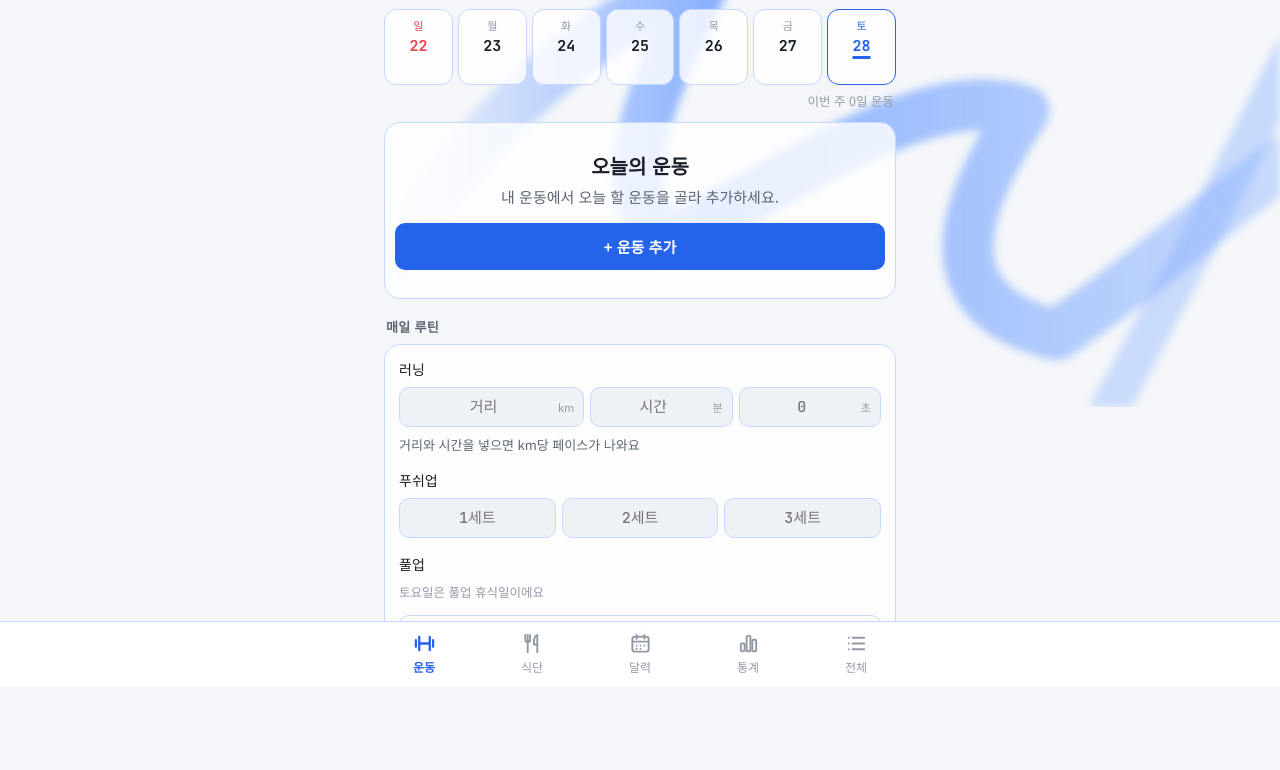
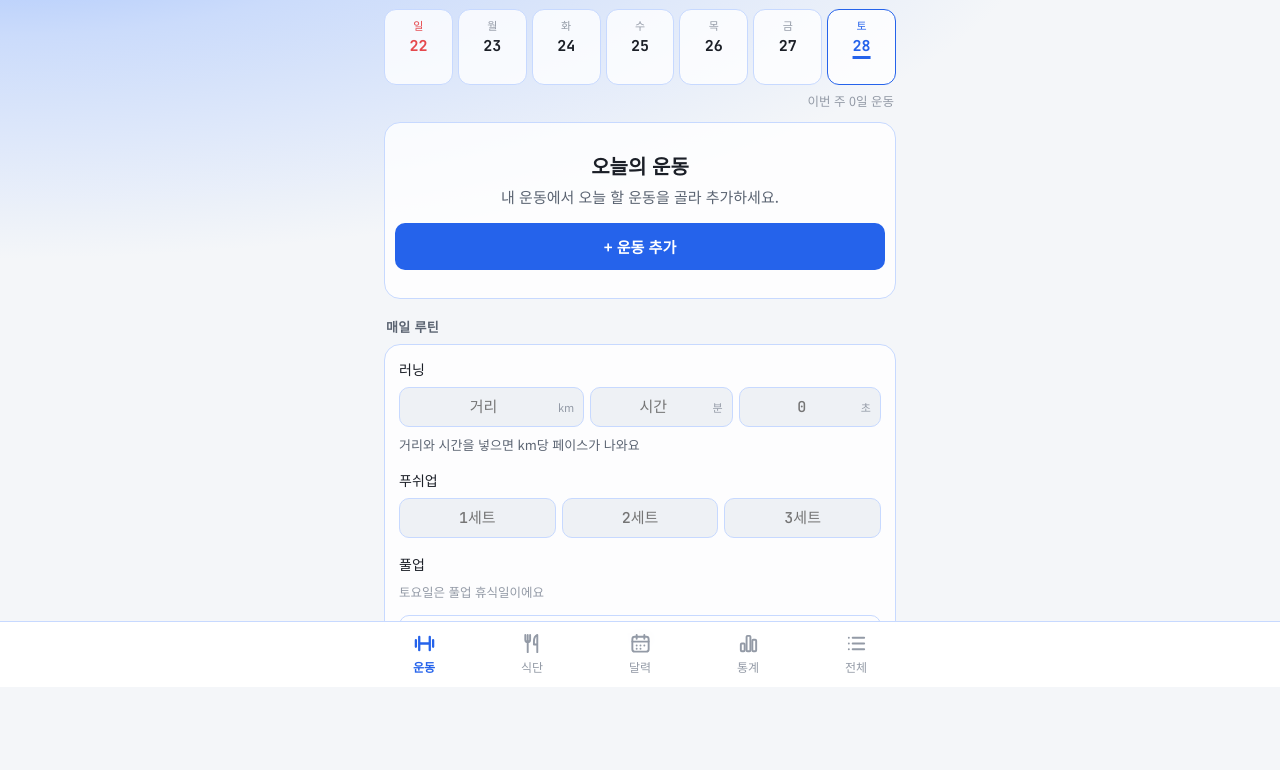
Before and after one commit to compopoo/mido, a plain HTML site: page index.html in a window 1280 px wide. Shown: the part 113-883 px from the top of the page. Drawn offline with Linux system fonts and the light colour scheme.

Commit message:
상단 배경: 물결 대신 왼쪽 위에서 퍼지는 햇빛 그라데이션
Co-Authored-By: Claude Opus 5.5 <noreply@anthropic.com>
Claude-Session: https://claude.ai/code/session_01RWE3yuQaBDvGzczAaa8CdR

```diff
--- a/index.html
+++ b/index.html
@@ -26,8 +26,7 @@
   html[data-page=today]{--wave:#7aa7ff;--line:#c7d9ff;--tint:#b9d0ff} html[data-page=diet]{--wave:#ff8fa3;--line:#ffc9d2;--tint:#ffbfcb} html[data-page=history]{--wave:#6fd39a;--line:#b9e5c9;--tint:#aee3c2} html[data-page=stats]{--wave:#a996ff;--line:#d6ccff;--tint:#cfc3ff} html[data-page=ex]{--wave:#ffb562;--line:#ffd9a8;--tint:#ffd49c}
   html,body{margin:0;background:var(--bg);forced-color-adjust:none;color:var(--text);font-family:"Noto Sans KR",system-ui,sans-serif;font-size:15px}
   button,input,select,textarea{font:inherit;color:inherit}
-  .deco{position:absolute;top:0;left:0;right:0;height:520px;overflow:hidden;pointer-events:none;z-index:0}
-  .deco svg{width:100%;height:100%;filter:blur(4px);opacity:.95} .deco stop{stop-color:var(--wave,#7aa7ff)} .deco path{fill:none;stroke-linecap:round;stroke-linejoin:round}
+  .deco{position:absolute;top:0;left:0;right:0;height:62vh;min-height:380px;pointer-events:none;z-index:0;background:radial-gradient(ellipse 110% 100% at 0% 0%, var(--wave,#7aa7ff) 0%, color-mix(in srgb, var(--wave,#7aa7ff) 45%, transparent) 30%, transparent 75%);opacity:.75}
   .app{position:relative;z-index:1;max-width:540px;margin:0 auto;padding:calc(14px + env(safe-area-inset-top)) 14px 150px;min-height:100vh}
   .gear{position:relative;width:38px;height:38px;border-radius:11px;background:var(--card);border:1px solid var(--line);font-size:18px;color:var(--sub);cursor:pointer;display:grid;place-items:center}
   .gear.on{border-color:var(--acc);color:var(--acc)}
@@ -250,13 +249,7 @@
 </style>
 </head>
 <body>
-<div class="deco" aria-hidden="true"><svg viewBox="0 0 400 520" preserveAspectRatio="xMidYMin slice">
-  <defs><linearGradient id="dg1" x1="0" y1="0" x2="1" y2="0"><stop offset="0" stop-opacity=".0"/><stop offset=".35" stop-opacity=".9"/><stop offset="1" stop-opacity=".35"/></linearGradient>
-  <linearGradient id="dg2" x1="0" y1="0" x2="1" y2="1"><stop offset="0" stop-opacity=".8"/><stop offset="1" stop-opacity="0"/></linearGradient></defs>
-  <path d="M120 120 C150 70 190 40 220 30 C200 70 190 100 210 110 C250 90 290 60 320 70 C300 100 290 130 330 140 C360 120 380 100 410 80" stroke="url(#dg1)" stroke-width="16"/>
-  <path d="M10 330 C40 300 60 280 80 270 C70 300 70 320 90 320 C130 300 160 280 190 270 C180 300 180 320 210 318 C250 300 280 280 310 270" stroke="url(#dg1)" stroke-width="14"/>
-  <path d="M410 40 C360 140 300 260 220 360 C170 420 110 470 0 520" stroke="url(#dg2)" stroke-width="12"/>
-</svg></div>
+<div class="deco" aria-hidden="true"></div>
 <div class="app">
   <header>
     <div class="brand">악어<span>일지</span></div>
--- a/sw.js
+++ b/sw.js
@@ -1,4 +1,4 @@
-const CACHE = 'setlog-v58';
+const CACHE = 'setlog-v59';
 const CORE = ['./', './index.html', './manifest.webmanifest', './icon-192.png', './icon-512.png', './icon-180.png'];
 self.addEventListener('install', e => {
   e.waitUntil(caches.open(CACHE).then(c => c.addAll(CORE)).then(() => self.skipWaiting()));
```
